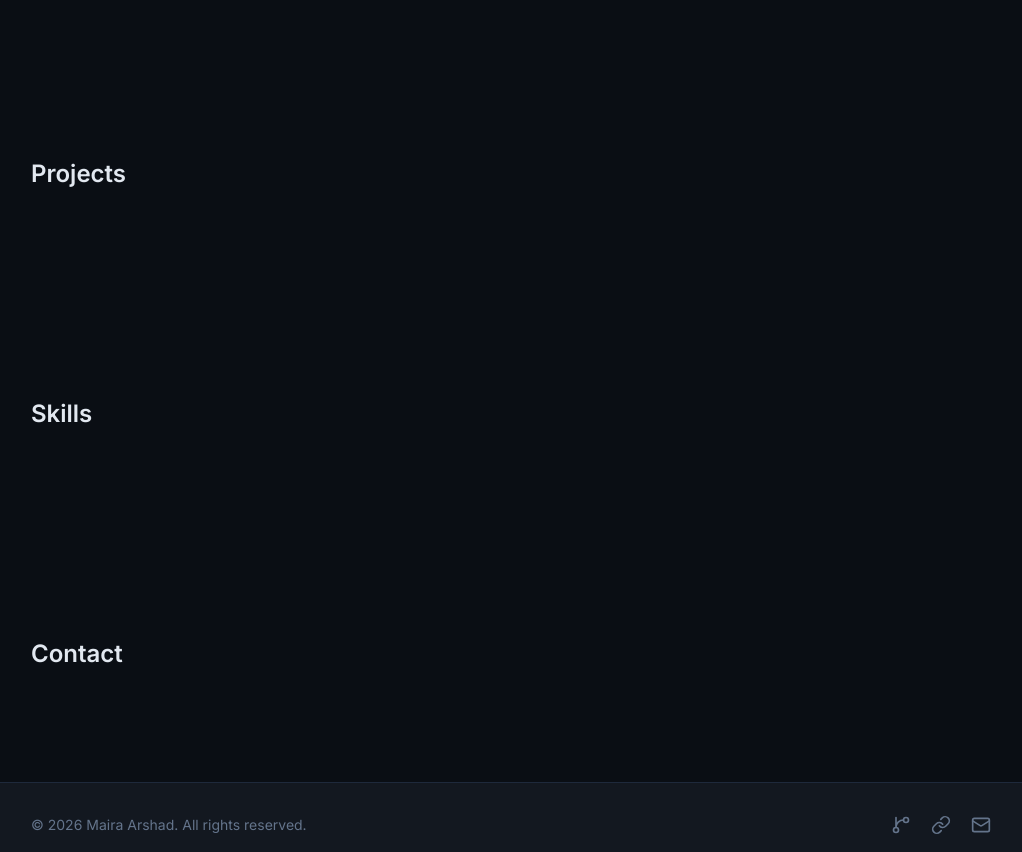
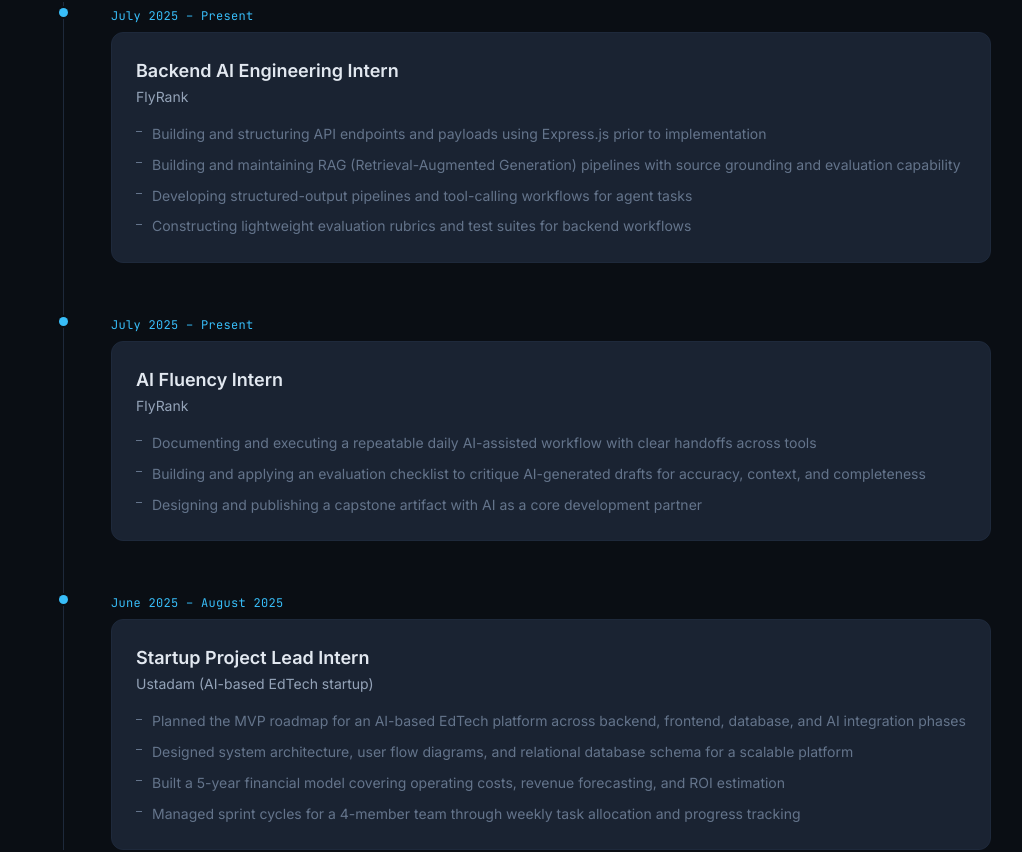
Before and after one commit to Mairaarshad19/Portfolio, a Next.js app: page / in a window 1280 px wide. Shown: the part 1611-2463 px from the top of the page, without its empty margins (129-1151 px from the left). Built offline with nearby package versions, Linux system fonts and the light colour scheme.

Commit message:
feat: add experience timeline section

```diff
--- a/src/app/page.tsx
+++ b/src/app/page.tsx
@@ -1,18 +1,13 @@
 import Hero from "@/components/Hero";
 import About from "@/components/About";
+import Experience from "@/components/Experience";
 
 export default function Home() {
   return (
     <>
       <Hero />
       <About />
-
-      {/* Experience */}
-      <section id="experience" className="py-24">
-        <div className="container-content">
-          <h2 className="text-2xl font-semibold text-fg mb-4">Experience</h2>
-        </div>
-      </section>
+      <Experience />
 
       {/* Projects */}
       <section id="projects" className="py-24">
--- /dev/null
+++ b/src/components/Experience.tsx
@@ -0,0 +1,54 @@
+import { experienceContent } from "@/data/portfolio-content";
+
+export default function Experience() {
+  return (
+    <section id="experience" className="py-24">
+      <div className="container-content">
+        <h2 className="text-2xl sm:text-3xl font-bold tracking-tight text-fg mb-12">
+          Experience
+        </h2>
+
+        <div className="relative">
+          {/* Vertical timeline line */}
+          <div className="absolute left-0 md:left-8 top-0 bottom-0 w-px bg-border" />
+
+          <div className="space-y-12">
+            {experienceContent.map((exp, i) => (
+              <div key={i} className="relative pl-8 md:pl-20">
+                {/* Timeline dot */}
+                <div className="absolute left-[-4.5px] md:left-[27.5px] top-1.5 w-[9px] h-[9px] rounded-full bg-accent ring-2 ring-bg" />
+
+                {/* Date badge */}
+                <span className="inline-block mb-2 text-xs font-mono text-accent tracking-wide">
+                  {exp.dates}
+                </span>
+
+                {/* Card */}
+                <div className="bg-bg-elevated border border-border rounded-xl p-6 hover:border-border-light transition-colors">
+                  <h3 className="text-lg font-semibold text-fg">
+                    {exp.role}
+                  </h3>
+                  <p className="text-sm text-fg-muted mt-0.5 mb-4">
+                    {exp.company}
+                  </p>
+
+                  <ul className="space-y-2">
+                    {exp.bullets.map((bullet, j) => (
+                      <li
+                        key={j}
+                        className="text-sm text-fg-dim leading-relaxed pl-4 relative"
+                      >
+                        <span className="absolute left-0 top-[0.6em] w-1.5 h-px bg-fg-dim" />
+                        {bullet}
+                      </li>
+                    ))}
+                  </ul>
+                </div>
+              </div>
+            ))}
+          </div>
+        </div>
+      </div>
+    </section>
+  );
+}
--- a/src/data/portfolio-content.ts
+++ b/src/data/portfolio-content.ts
@@ -9,6 +9,48 @@ export const aboutContent = {
     { label: "Current Focus", value: "Backend + Full-Stack" },
   ],
 };
+
+export interface Experience {
+  role: string;
+  company: string;
+  dates: string;
+  bullets: string[];
+}
+
+export const experienceContent: Experience[] = [
+  {
+    role: "Backend AI Engineering Intern",
+    company: "FlyRank",
+    dates: "July 2025 – Present",
+    bullets: [
+      "Building and structuring API endpoints and payloads using Express.js prior to implementation",
+      "Building and maintaining RAG (Retrieval-Augmented Generation) pipelines with source grounding and evaluation capability",
+      "Developing structured-output pipelines and tool-calling workflows for agent tasks",
+      "Constructing lightweight evaluation rubrics and test suites for backend workflows",
+    ],
+  },
+  {
+    role: "AI Fluency Intern",
+    company: "FlyRank",
+    dates: "July 2025 – Present",
+    bullets: [
+      "Documenting and executing a repeatable daily AI-assisted workflow with clear handoffs across tools",
+      "Building and applying an evaluation checklist to critique AI-generated drafts for accuracy, context, and completeness",
+      "Designing and publishing a capstone artifact with AI as a core development partner",
+    ],
+  },
+  {
+    role: "Startup Project Lead Intern",
+    company: "Ustadam (AI-based EdTech startup)",
+    dates: "June 2025 – August 2025",
+    bullets: [
+      "Planned the MVP roadmap for an AI-based EdTech platform across backend, frontend, database, and AI integration phases",
+      "Designed system architecture, user flow diagrams, and relational database schema for a scalable platform",
+      "Built a 5-year financial model covering operating costs, revenue forecasting, and ROI estimation",
+      "Managed sprint cycles for a 4-member team through weekly task allocation and progress tracking",
+    ],
+  },
+];
 
 export const heroContent = {
   name: "Maira Arshad",
```
